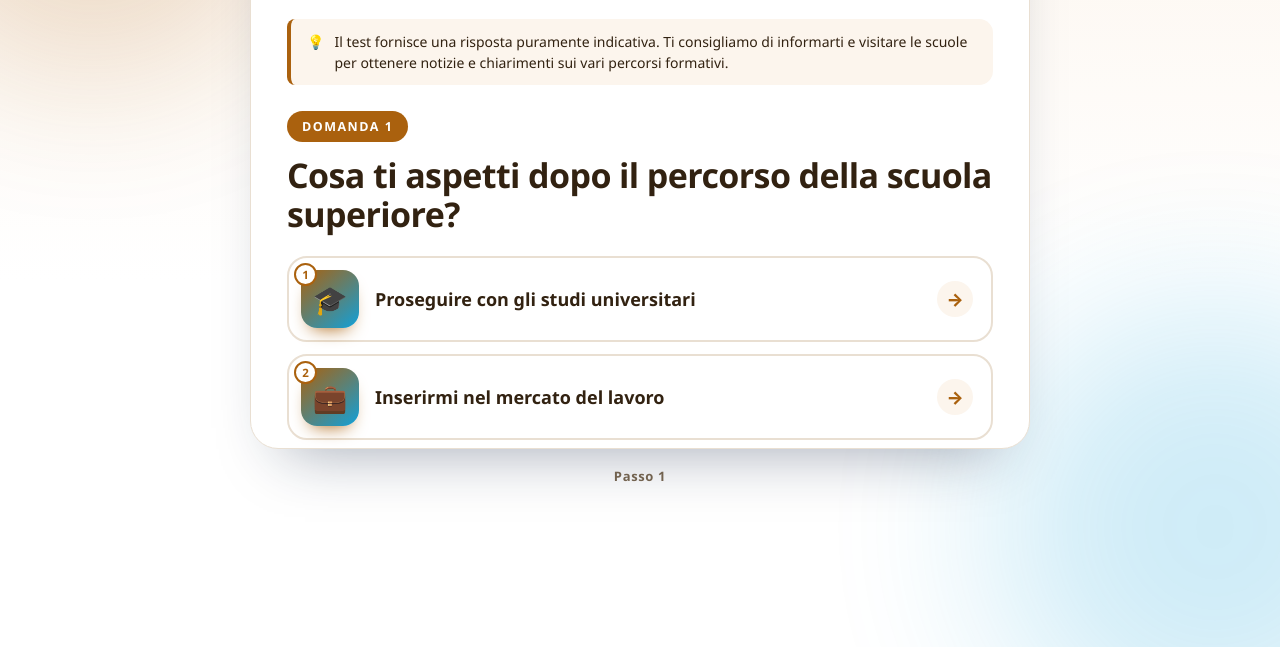
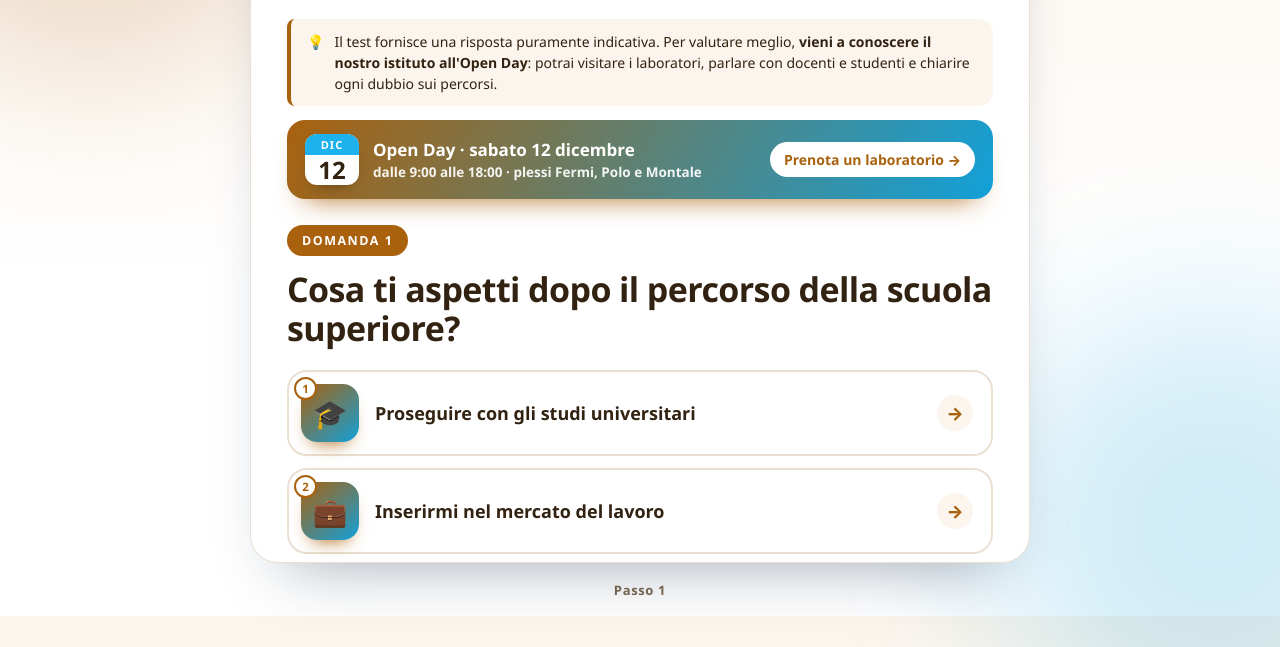
Before and after one commit to istitutofermipolomontale/orientamento, a plain HTML site: page index.html in a window 1280 px wide. Shown: the part 184-831 px from the top of the page. Before the commit the page ends 800 px from the top, so only its background shows below. Drawn offline with Linux system fonts and the light colour scheme.

Commit message:
Update index.html

```diff
--- a/index.html
+++ b/index.html
@@ -379,6 +379,31 @@
 
         .confetti { position: fixed; inset: 0; width: 100%; height: 100%; pointer-events: none; z-index: 50; }
 
+        /* Invito all'Open Day */
+        .openday {
+            display: flex;
+            align-items: center;
+            gap: 14px;
+            margin: 14px 36px 0;
+            padding: 14px 18px;
+            border-radius: 18px;
+            text-decoration: none;
+            color: #ffffff;
+            background: linear-gradient(120deg, var(--brand), var(--brand-2));
+            box-shadow: 0 16px 28px -18px var(--brand);
+            transition: transform 0.2s ease, box-shadow 0.2s ease;
+        }
+        .openday:hover { transform: translateY(-2px); box-shadow: 0 20px 32px -18px var(--brand); }
+        .openday:focus-visible { outline: 3px solid var(--accent); outline-offset: 3px; }
+        .od-date { flex: 0 0 auto; width: 54px; border-radius: 12px; overflow: hidden; background: #ffffff; text-align: center; box-shadow: 0 8px 16px -10px rgba(0,0,0,.5); }
+        .od-date small { display: block; background: var(--accent); color: #ffffff; font-size: 11px; font-weight: 800; letter-spacing: .1em; padding: 3px 0; }
+        .od-date b { display: block; color: var(--ink); font-size: 24px; font-weight: 800; line-height: 1.25; }
+        .od-txt { flex: 1 1 auto; display: flex; flex-direction: column; gap: 2px; font-size: 17px; }
+        .od-txt small { font-size: 13.5px; font-weight: 600; opacity: 0.92; }
+        .od-go { flex: 0 0 auto; font-size: 14px; font-weight: 800; background: #ffffff; color: var(--brand); border-radius: 999px; padding: 8px 14px; white-space: nowrap; }
+        .od-btn { background: linear-gradient(120deg, var(--brand), var(--brand-2)); }
+        .od-hint { font-size: 14px; color: var(--muted); margin: -4px 4px 4px; line-height: 1.45; }
+
         .hidden { display: none !important; }
 
         @media (max-width: 600px) {
@@ -388,6 +413,8 @@
             .note { margin: 18px 18px 0; }
             main { padding: 22px 18px 8px; }
             .back { margin: 6px 18px 22px; }
+            .openday { margin: 12px 18px 0; flex-wrap: wrap; }
+            .od-go { width: 100%; text-align: center; }
             .opt { font-size: 16.5px; gap: 13px; padding: 11px 14px 11px 11px; border-radius: 18px; }
             .tile { width: 52px; height: 52px; border-radius: 14px; }
             .tile-ico { font-size: 25px; }
@@ -417,8 +444,13 @@
 
             <div class="note">
                 <span aria-hidden="true">💡</span>
-                <span>Il test fornisce una risposta puramente indicativa. Ti consigliamo di informarti e visitare le scuole per ottenere notizie e chiarimenti sui vari percorsi formativi.</span>
+                <span>Il test fornisce una risposta puramente indicativa. Per valutare meglio, <b>vieni a conoscere il nostro istituto all'Open Day</b>: potrai visitare i laboratori, parlare con docenti e studenti e chiarire ogni dubbio sui percorsi.</span>
             </div>
+            <a class="openday" id="openday" href="prenotazioni.html">
+                <span class="od-date" aria-hidden="true"><small id="od-month">DIC</small><b id="od-day">12</b></span>
+                <span class="od-txt"><b id="od-title">Open Day</b><small id="od-when"></small></span>
+                <span class="od-go">Prenota un laboratorio →</span>
+            </a>
 
             <main id="quiz-content"></main>
 
@@ -442,6 +474,16 @@
         // const COLORI_MANUALI = { primario: "#1d4ed8", secondario: "#0ea5e9" };
         // Usa un primario abbastanza scuro, cosi' il testo bianco resta leggibile.
         const COLORI_MANUALI = null;
+
+        // Open Day: data, orario e pagina di prenotazione dei laboratori
+        const OPEN_DAY = {
+            data: "sabato 12 dicembre",
+            giorno: "12",
+            mese: "DIC",
+            orario: "dalle 9:00 alle 18:00",
+            sedi: "plessi Fermi, Polo e Montale",
+            link: "prenotazioni.html"
+        };
 
         // Indirizzi di studio: nome, icona, eventuale sottotitolo e PDF collegato
         const SCHOOLS = {
@@ -509,12 +551,10 @@
             lavoro: {
                 title: "Preferisci occuparti di...",
                 options: [
-                    { l: "a", icon: "💶", text: "Economia e marketing",                                                  next: "lavoro_economia" },
-                    { l: "b", icon: "🗣️", text: "Lingue straniere",                                                     next: "lavoro_lingue" },
-                    { l: "c", icon: "🩺", text: "Professioni sanitarie",                                                 next: "lavoro_sanitarie" },
-                    { l: "d", icon: "📐", text: "Disegno tecnico",                                                       result: "CAT" },
-                    { l: "e", icon: "🔧", text: "Materie pratiche: impianti elettrici, meccanica e assistenza tecnica",  result: "MAN" },
-                    { l: "f", icon: "📱", text: "Web e Social Network in azienda",                                       result: "WEB" }
+                    { l: "a", icon: "💶", text: "Economia, marketing, web e social network", next: "lavoro_economia" },
+                    { l: "b", icon: "🗣️", text: "Lingue straniere",                          next: "lavoro_lingue" },
+                    { l: "c", icon: "🩺", text: "Professioni sanitarie",                      next: "lavoro_sanitarie" },
+                    { l: "d", icon: "🛠️", text: "Materie tecniche e cantiere",                next: "lavoro_tecnico" }
                 ]
             },
             lavoro_economia: {
@@ -522,7 +562,14 @@
                 options: [
                     { l: "x", icon: "🏢", text: "Diritto ed economia in ambito nazionale",       result: "AFM" },
                     { l: "y", icon: "🌐", text: "Diritto ed economia in ambito internazionale",  result: "RIM" },
-                    { l: "z", icon: "💻", text: "Diritto ed economia in ambito informatico web", result: "WEB" }
+                    { l: "z", icon: "📱", text: "Economia, marketing, web e social network in azienda", result: "WEB" }
+                ]
+            },
+            lavoro_tecnico: {
+                title: "Ti vedi di più come...",
+                options: [
+                    { l: "x", icon: "📐", text: "Geometra: disegnare progetti, costruire e lavorare in cantiere",         result: "CAT" },
+                    { l: "y", icon: "⚡", text: "Elettricista: impianti elettrici, meccanica e assistenza tecnica",       result: "MAN" }
                 ]
             },
             lavoro_lingue: {
@@ -683,7 +730,7 @@
         // ------------------------------------
 
         let currentStep = "start";
-        let history = [];   // elementi: { step, label }
+        let percorso = [];  // risposte date finora: { step, label }
         let resultKey = null;
 
         const content = document.getElementById("quiz-content");
@@ -694,6 +741,13 @@
         const logoWrap = document.getElementById("logo-wrap");
 
         if (COLORI_MANUALI) applyManual(COLORI_MANUALI);
+
+        // Riquadro Open Day in alto
+        document.getElementById("od-title").textContent = "Open Day · " + OPEN_DAY.data;
+        document.getElementById("od-day").textContent = OPEN_DAY.giorno;
+        document.getElementById("od-month").textContent = OPEN_DAY.mese;
+        document.getElementById("od-when").textContent = OPEN_DAY.orario + " · " + OPEN_DAY.sedi;
+        document.getElementById("openday").href = OPEN_DAY.link;
 
         logo.onerror = function () { logoWrap.style.display = "none"; };
         logo.onload = function () {
@@ -711,9 +765,9 @@
         }
 
         function renderCrumbs(parent) {
-            if (history.length === 0) return;
+            if (percorso.length === 0) return;
             const box = el("div", "crumbs");
-            history.forEach(function (h) { box.appendChild(el("span", "crumb", "✓ " + h.label)); });
+            percorso.forEach(function (h) { box.appendChild(el("span", "crumb", "✓ " + h.label)); });
             parent.appendChild(box);
         }
 
@@ -722,7 +776,7 @@
             const wrap = el("div", "step");
 
             renderCrumbs(wrap);
-            wrap.appendChild(el("span", "qnum", "Domanda " + (history.length + 1)));
+            wrap.appendChild(el("span", "qnum", "Domanda " + (percorso.length + 1)));
             wrap.appendChild(el("h2", null, step.title));
 
             const list = el("div", "options");
@@ -775,6 +829,11 @@
                 pdf.rel = "noopener";
                 actions.appendChild(pdf);
             }
+            const od = el("a", "btn primary od-btn", "🏫 Vieni a conoscerci all'Open Day di " + OPEN_DAY.data);
+            od.href = OPEN_DAY.link;
+            actions.appendChild(od);
+            actions.appendChild(el("p", "od-hint", "Visita i laboratori e parla con docenti e studenti: è il modo migliore per capire se questo percorso fa per te."));
+
             const again = el("button", "btn ghost", "🔄 Ricomincia il quiz");
             again.type = "button";
             again.addEventListener("click", restart);
@@ -862,14 +921,14 @@
             const node = isResult ? renderResult() : renderQuestion();
             content.appendChild(node);
 
-            backButton.classList.toggle("hidden", history.length === 0);
+            backButton.classList.toggle("hidden", percorso.length === 0);
 
             if (isResult) {
                 progress.textContent = "Percorso completato 🎉";
                 barFill.style.width = "100%";
             } else {
-                progress.textContent = "Passo " + (history.length + 1);
-                barFill.style.width = Math.min(85, (history.length + 1) * 30) + "%";
+                progress.textContent = "Passo " + (percorso.length + 1);
+                barFill.style.width = Math.min(85, (percorso.length + 1) * 30) + "%";
             }
 
             // Mantiene esattamente la posizione di scorrimento di prima
@@ -897,30 +956,80 @@
             }
         }
 
+        // ---------- Navigazione: ogni domanda è una "pagina" della cronologia del browser ----------
+        // Così il pulsante "Torna indietro" della pagina e la freccia Indietro del browser
+        // (o il gesto indietro sul telefono) tornano alla domanda precedente, invece di uscire dal sito.
+        function snapshot() {
+            return { quiz: true, step: currentStep, percorso: percorso.slice(), result: resultKey };
+        }
+        function urlFor() {
+            if (currentStep === "result") return "#risultato-" + String(resultKey).toLowerCase();
+            if (currentStep === "start") return location.pathname + location.search;
+            return "#" + currentStep;
+        }
+        function restore(st) {
+            if (st && st.quiz && (st.step === "result" ? SCHOOLS[st.result] : STEPS[st.step])) {
+                currentStep = st.step;
+                percorso = Array.isArray(st.percorso) ? st.percorso.slice() : [];
+                resultKey = st.result || null;
+            } else {
+                currentStep = "start";
+                percorso = [];
+                resultKey = null;
+            }
+        }
+
         function choose(opt) {
-            history.push({ step: currentStep, label: opt.text });
+            percorso.push({ step: currentStep, label: opt.text });
             if (opt.result) {
                 resultKey = opt.result;
                 currentStep = "result";
             } else {
                 currentStep = opt.next;
             }
+            window.history.pushState(snapshot(), "", urlFor());
             render(true);
         }
 
+        // Pulsante "Torna indietro" della pagina: fa la stessa cosa della freccia del browser
         function goBack() {
-            if (history.length === 0) return;
-            currentStep = history.pop().step;
-            resultKey = null;
-            render(true);
+            if (percorso.length === 0) return;
+            const st = window.history.state;
+            if (st && st.quiz && st.percorso && st.percorso.length === percorso.length) {
+                window.history.back();          // il resto lo fa l'evento "popstate"
+            } else {
+                currentStep = percorso.pop().step;
+                resultKey = null;
+                window.history.replaceState(snapshot(), "", urlFor());
+                render(true);
+            }
         }
 
+        // Freccia Indietro / Avanti del browser
+        window.addEventListener("popstate", function (e) {
+            restore(e.state);
+            render(true);
+        });
+
+        // "Ricomincia": torna alla prima domanda riportando indietro anche la cronologia,
+        // così dopo il riavvio il tasto Indietro non riporta al vecchio risultato
         function restart() {
-            currentStep = "start";
-            history = [];
-            resultKey = null;
-            render(true);
+            const passi = percorso.length;
+            const st = window.history.state;
+            if (passi > 0 && st && st.quiz && st.percorso && st.percorso.length === passi) {
+                window.history.go(-passi);
+            } else {
+                currentStep = "start";
+                percorso = [];
+                resultKey = null;
+                window.history.replaceState(snapshot(), "", urlFor());
+                render(true);
+            }
         }
+
+        // Avvio: se la pagina è stata ricaricata a metà quiz riprende da dove eri
+        restore(window.history.state);
+        window.history.replaceState(snapshot(), "", urlFor());
 
         backButton.addEventListener("click", goBack);
         render(false);
```
